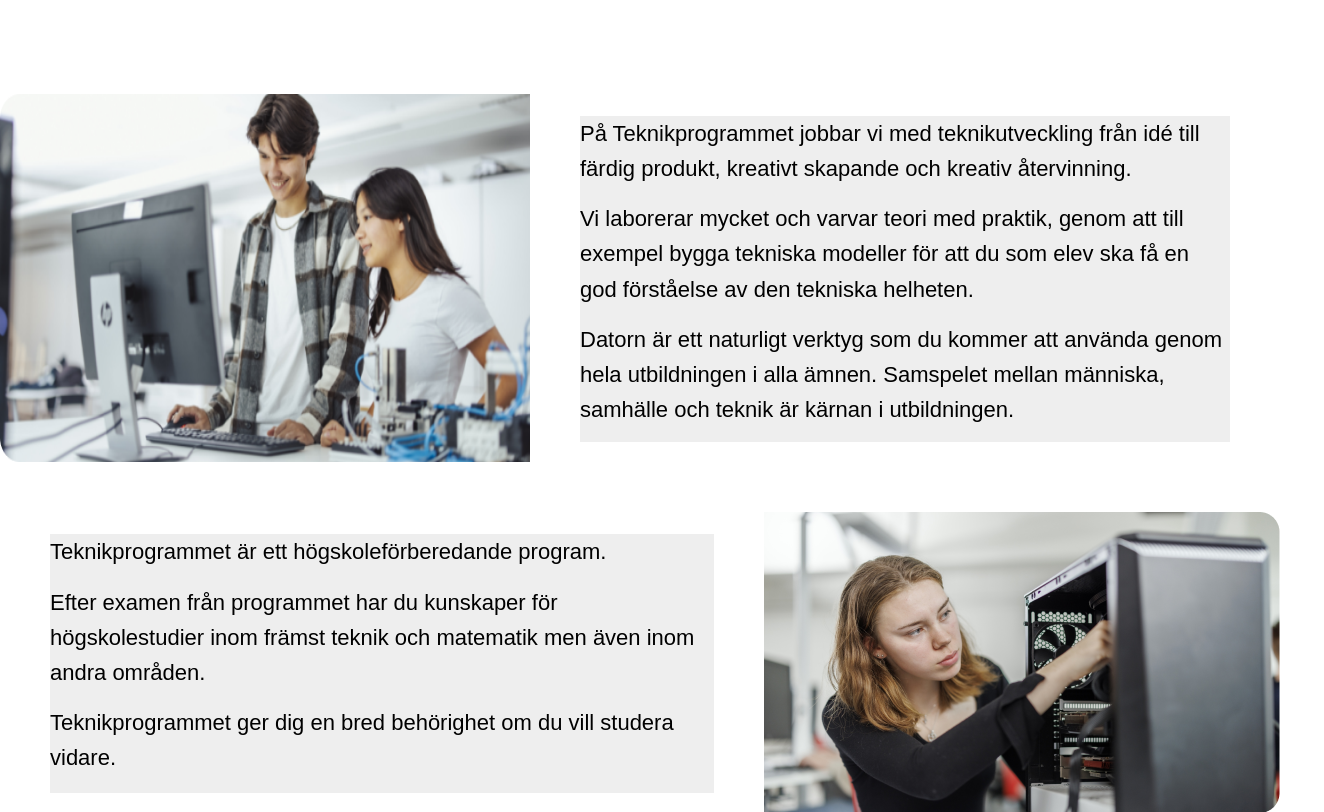
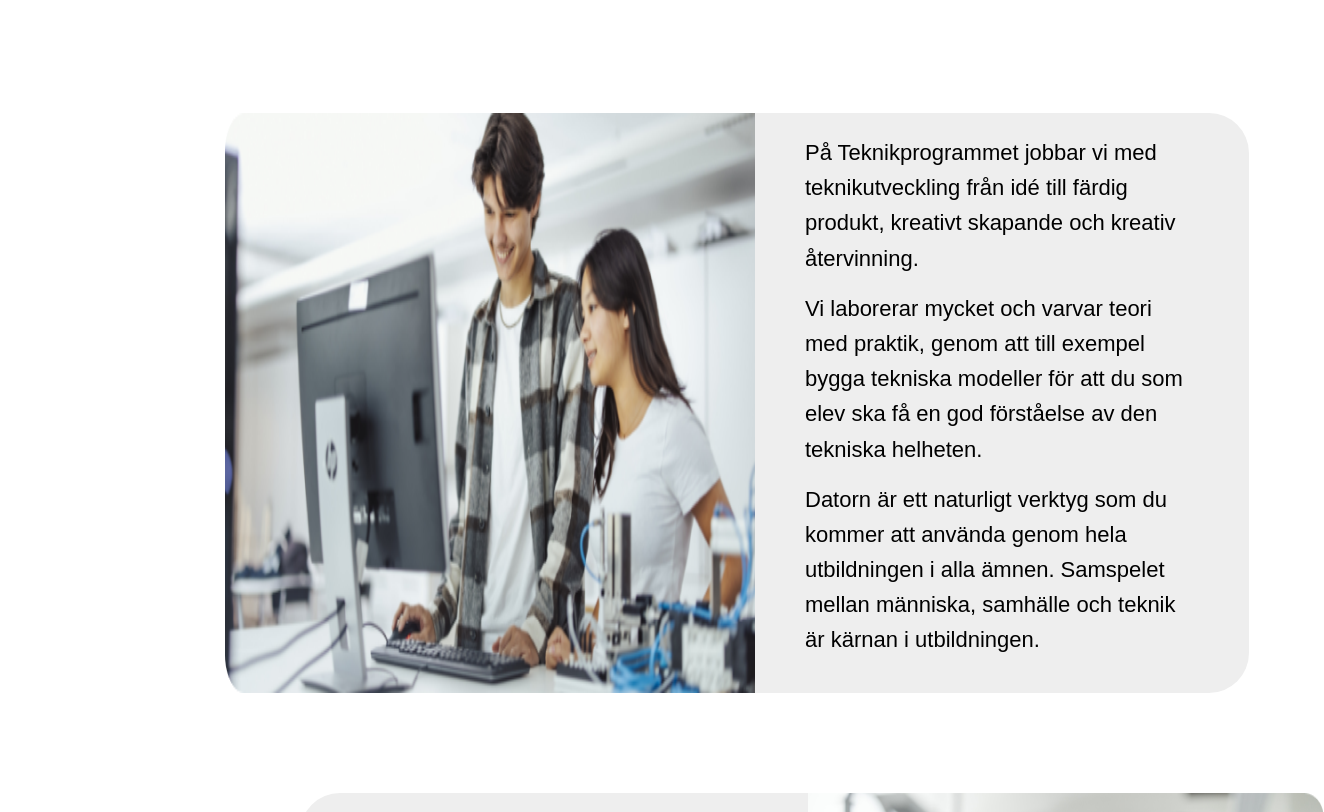
Before and after one commit to MrRobot9111/INF-website, a plain HTML site: page Html/Teknikprogrammet.html in a window 1280 px wide. Shown: the part 198-1010 px from the top of the page, 1324 px wide, since content can reach past the window. Drawn offline with Linux system fonts and the light colour scheme.

Commit message:
Teknikprogrammet fungerar nu

```diff
--- a/Css/global-styling.css
+++ b/Css/global-styling.css
@@ -2,7 +2,7 @@
 body {
     margin: 0px;
     padding: 0px;
-    overflow: hidden; /* Prevent scrolling on the page */
+    /* overflow: hidden; /* Prevent scrolling on the page */
 }
 
 p {
--- a/Css/teknikprogreammet.css
+++ b/Css/teknikprogreammet.css
@@ -1,29 +1,59 @@
 h1{
+    margin-top: 5%;
     margin-bottom: 10%;
+    margin-left: 225px;
 }
 
 .pic-text{
     display: flex;
     flex-direction: row;
-    margin-bottom: 50px;
+    width: 80%;
+    background-color: var(--grey) ;
+    border-radius: 40px;
 }
-p{
+
+#pic-text-samuel {
+    margin-bottom: 100px;
+    margin-left: 225px;
+    margin-right: 50px;
+
+}
+
+#pic-text-rebecka {
+    margin-bottom: 250px;
+    margin-left: 300px;
+    margin-right: 50px;
+}
+
+#pic-samuel{
+    width: 100%;
+}
+
+#pic-rebecka{
+    width: 100%;
+}
+
+
+p {
     margin-left: 50px;
     margin-right: 50px;
 
 }
 
 .information-section{
-    position: absolute;
     right: 0%;
 }
 
 
 /* General paragraph styling */
 .styled-paragraph {
+
+    display: flex;
+    flex-direction: column;
+    justify-content: space-around;
+
     line-height: 1.6; /* Line spacing for readability */
     margin-bottom: 20px; /* Adds spacing between logical text blocks */
-    background-color: var(--grey) ;
 }
 
 /* For breaking logical blocks of text */
--- a/Html/Teknikprogrammet.html
+++ b/Html/Teknikprogrammet.html
@@ -14,7 +14,7 @@
     <nav class = "nav-bar">
         <a href="../Html/index.html" id="Hem"><p>Hem</p></a>
         <a href="" id="Teknikprogrammet"><p>Teknikprogrammet</p></a>
-        <a href="" id="Inriktning"><p>Inriktning</p></a>
+        <a href="../Html/inriktning.html" id="Inriktning"><p>Inriktning</p></a>
         <a href=""id="Kurser"><p>Kurser</p></a>
         <a href="" id="Lärare"><p>Lärare</p></a>
         <a href=""><button id="cta-button">Ansök Nu</button></a>
@@ -23,21 +23,20 @@
     <section class="information-section" >
         <h1>Vad är teknikprogrammet?</h1>
 
-        <div class="pic-text">
-            <img src="../Images/Teknikprogrammet-bild-1.png" alt="">
+        <div class="pic-text" id="pic-text-samuel">
+            <img id="pic-samuel" src="../Images/Teknikprogrammet-bild-1.png" alt="">
             <p class="styled-paragraph">
                 <span>På Teknikprogrammet jobbar vi med teknikutveckling från idé till färdig produkt, kreativt skapande och kreativ återvinning.</span>
                 <span>Vi laborerar mycket och varvar teori med praktik, genom att till exempel bygga tekniska modeller för att du som elev ska få en god förståelse av den tekniska helheten.</span>
                 <span>Datorn är ett naturligt verktyg som du kommer att använda genom hela utbildningen i alla ämnen. Samspelet mellan människa, samhälle och teknik är kärnan i utbildningen.</span>
             </p>
         </div>
-        <div class="pic-text">
+        <div class="pic-text" id="pic-text-rebecka">
             <p class="styled-paragraph">
-                <span>Teknikprogrammet är ett högskoleförberedande program.</span>
-                <span>Efter examen från programmet har du kunskaper för högskolestudier inom främst teknik och matematik men även inom andra områden.</span>
+                <span>Teknikprogrammet är ett högskoleförberedande program. Efter examen från programmet har du kunskaper för högskolestudier inom främst teknik och matematik men även inom andra områden.</span>
                 <span>Teknikprogrammet ger dig en bred behörighet om du vill studera vidare.</span>
             </p>
-            <img src="../Images/Teknikprogramet-bild-2.png" alt="">
+            <img id="pic-rebecka" src="../Images/Teknikprogramet-bild-2.png" alt="">
 
         </div>
 
```
Also changed, not shown: Html/Inriktning.html (added, +33 -0 lines), Html/index.html (+20 -5 lines), Javascript/scrollArrowHandler.js (+17 -12 lines).
